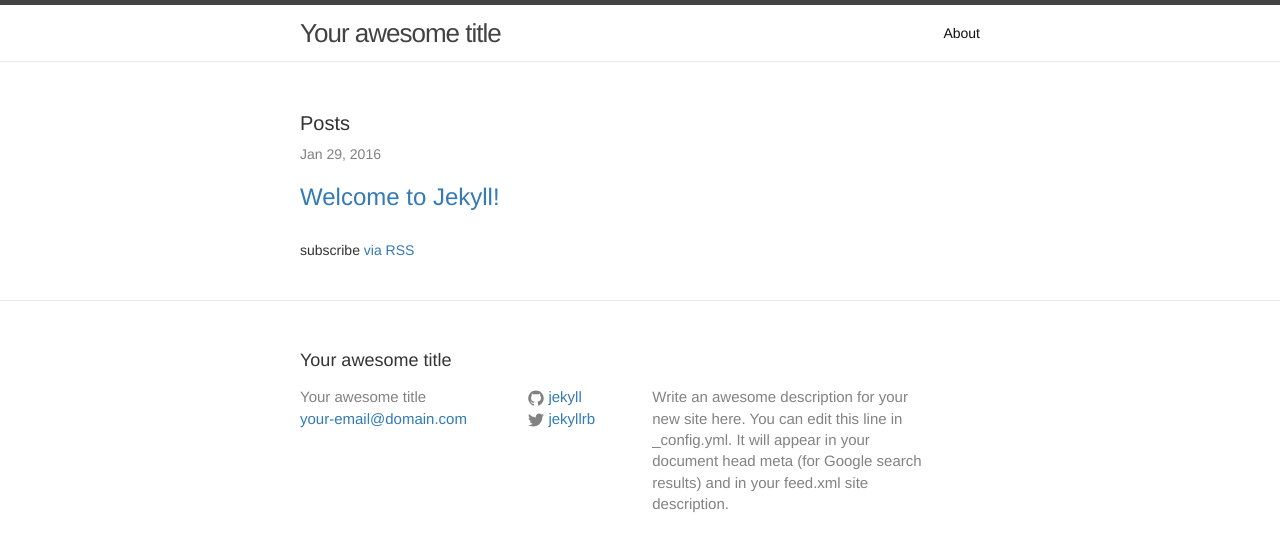
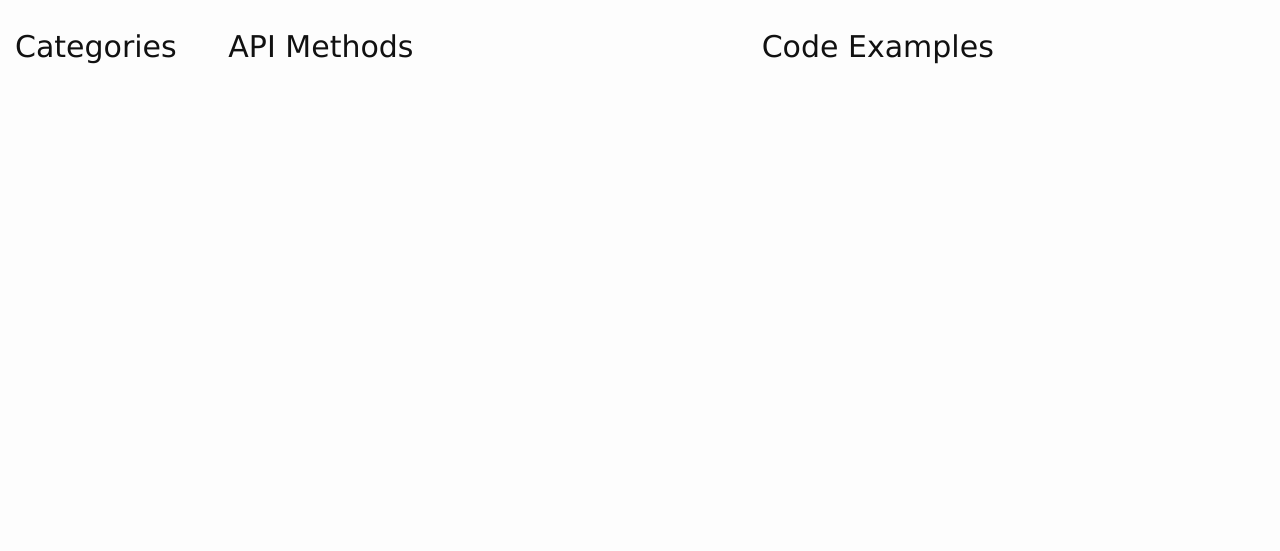
Before and after one commit to EChesters/API-Documentation-Template, a Jekyll site: the page built from index.html, in a window 1280 px wide. Shown: the top 551 px of the page. Built offline with Jekyll 4.4.1, drawn with Linux system fonts in a browser that asks for light colours; nearby versions of some CDN libraries.

Commit message:
Initial three sections + Added favicon + Deleted posts + Created custom stylesheets

```diff
--- a/_config.yml
+++ b/_config.yml
@@ -6,7 +6,7 @@
 # 'jekyll serve'. If you change this file, please restart the server process.
 
 # Site settings
-title: Your awesome title
+title: API Documentation Template
 email: your-email@domain.com
 description: > # this means to ignore newlines until "baseurl:"
   Write an awesome description for your new site here. You can edit this
@@ -14,8 +14,8 @@ description: > # this means to ignore newlines until "baseurl:"
   Google search results) and in your feed.xml site description.
 baseurl: "" # the subpath of your site, e.g. /blog
 url: "http://yourdomain.com" # the base hostname & protocol for your site
-twitter_username: jekyllrb
-github_username:  jekyll
+twitter_username: EChesters
+github_username:  EChesters
 
 # Build settings
 markdown: kramdown
--- a/_includes/head.html
+++ b/_includes/head.html
@@ -6,19 +6,18 @@
   <title>{% if page.title %}{{ page.title | escape }}{% else %}{{ site.title | escape }}{% endif %}</title>
   <meta name="description" content="{% if page.excerpt %}{{ page.excerpt | strip_html | strip_newlines | truncate: 160 }}{% else %}{{ site.description }}{% endif %}">
 
+  <link rel="shortcut icon" href="/favicon.ico" type="image/x-icon" />
+
+  <!-- Boostrap -->
+  <link rel="stylesheet" href="https://maxcdn.bootstrapcdn.com/bootstrap/3.3.6/css/bootstrap.min.css" integrity="sha384-1q8mTJOASx8j1Au+a5WDVnPi2lkFfwwEAa8hDDdjZlpLegxhjVME1fgjWPGmkzs7" crossorigin="anonymous">
+
+  <!-- Optional theme -->
+  <link rel="stylesheet" href="https://maxcdn.bootstrapcdn.com/bootstrap/3.3.6/css/bootstrap-theme.min.css" integrity="sha384-fLW2N01lMqjakBkx3l/M9EahuwpSfeNvV63J5ezn3uZzapT0u7EYsXMjQV+0En5r" crossorigin="anonymous">
+
   <link rel="stylesheet" href="{{ "/css/main.css" | prepend: site.baseurl }}">
   <link rel="canonical" href="{{ page.url | replace:'index.html','' | prepend: site.baseurl | prepend: site.url }}">
   <link rel="alternate" type="application/rss+xml" title="{{ site.title }}" href="{{ "/feed.xml" | prepend: site.baseurl | prepend: site.url }}">
 
-  <!-- Boostrap -->
-  <!-- Latest compiled and minified CSS -->
-  <link rel="stylesheet" href="https://maxcdn.bootstrapcdn.com/bootstrap/3.3.6/css/bootstrap.min.css" integrity="sha384-1q8mTJOASx8j1Au+a5WDVnPi2lkFfwwEAa8hDDdjZlpLegxhjVME1fgjWPGmkzs7" crossorigin="anonymous">
-
-<!-- Optional theme -->
-  <link rel="stylesheet" href="https://maxcdn.bootstrapcdn.com/bootstrap/3.3.6/css/bootstrap-theme.min.css" integrity="sha384-fLW2N01lMqjakBkx3l/M9EahuwpSfeNvV63J5ezn3uZzapT0u7EYsXMjQV+0En5r" crossorigin="anonymous">
-
-  <meta name="viewport" content="width=device-width, initial-scale=1">
-
-<!-- Latest compiled and minified JavaScript -->
+  <script src="https://ajax.googleapis.com/ajax/libs/jquery/1.11.3/jquery.min.js"></script>
   <script src="https://maxcdn.bootstrapcdn.com/bootstrap/3.3.6/js/bootstrap.min.js" integrity="sha384-0mSbJDEHialfmuBBQP6A4Qrprq5OVfW37PRR3j5ELqxss1yVqOtnepnHVP9aJ7xS" crossorigin="anonymous"></script>
 </head>
--- a/_includes/header.html
+++ b/_includes/header.html
@@ -13,13 +13,13 @@
         </svg>
       </a>
 
-      <div class="trigger">
+<!--       <div class="trigger">
         {% for my_page in site.pages %}
           {% if my_page.title %}
           <a class="page-link" href="{{ my_page.url | prepend: site.baseurl }}">{{ my_page.title }}</a>
           {% endif %}
         {% endfor %}
-      </div>
+      </div> -->
     </nav>
 
   </div>
--- a/_layouts/default.html
+++ b/_layouts/default.html
@@ -5,16 +5,9 @@
 
   <body>
 
-    {% include header.html %}
-
     <div class="page-content">
-      <div class="wrapper">
         {{ content }}
-      </div>
     </div>
 
-    {% include footer.html %}
-
   </body>
-
 </html>
--- a/_posts/2016-01-29-welcome-to-jekyll.markdown
+++ /dev/null
@@ -1,25 +0,0 @@
----
-layout: post
-title:  "Welcome to Jekyll!"
-date:   2016-01-29 09:41:05 +0000
-categories: jekyll update
----
-You’ll find this post in your `_posts` directory. Go ahead and edit it and re-build the site to see your changes. You can rebuild the site in many different ways, but the most common way is to run `jekyll serve`, which launches a web server and auto-regenerates your site when a file is updated.
-
-To add new posts, simply add a file in the `_posts` directory that follows the convention `YYYY-MM-DD-name-of-post.ext` and includes the necessary front matter. Take a look at the source for this post to get an idea about how it works.
-
-Jekyll also offers powerful support for code snippets:
-
-{% highlight ruby %}
-def print_hi(name)
-  puts "Hi, #{name}"
-end
-print_hi('Tom')
-#=> prints 'Hi, Tom' to STDOUT.
-{% endhighlight %}
-
-Check out the [Jekyll docs][jekyll-docs] for more info on how to get the most out of Jekyll. File all bugs/feature requests at [Jekyll’s GitHub repo][jekyll-gh]. If you have questions, you can ask them on [Jekyll Talk][jekyll-talk].
-
-[jekyll-docs]: http://jekyllrb.com/docs/home
-[jekyll-gh]:   https://github.com/jekyll/jekyll
-[jekyll-talk]: https://talk.jekyllrb.com/
--- /dev/null
+++ b/_sass/_categories.scss
@@ -0,0 +1,3 @@
+#categories {
+
+}
--- a/css/main.scss
+++ b/css/main.scss
@@ -6,7 +6,7 @@
 
 
 // Our variables
-$base-font-family: "Helvetica Neue", Helvetica, Arial, sans-serif;
+$base-font-family: "Lucida Grande", Helvetica, Arial, sans-serif;
 $base-font-size:   16px;
 $base-font-weight: 400;
 $small-font-size:  $base-font-size * 0.875;
@@ -49,5 +49,6 @@ $on-laptop:        800px;
 @import
         "base",
         "layout",
-        "syntax-highlighting"
+        "syntax-highlighting",
+        "categories"
 ;
--- a/index.html
+++ b/index.html
@@ -1,23 +1,18 @@
 ---
 layout: default
 ---
+<div class="container-fluid">
+  <div class="row">
+    <div id="categories" class="col-xs-1 col-md-2">
+      <h2>Categories</h2>
+    </div>
 
-<div class="home">
+    <div id="api" class="col-xs-1 col-md-5">
+      <h2>API Methods</h2>
+    </div>
 
-  <h1 class="page-heading">Posts</h1>
-
-  <ul class="post-list">
-    {% for post in site.posts %}
-      <li>
-        <span class="post-meta">{{ post.date | date: "%b %-d, %Y" }}</span>
-
-        <h2>
-          <a class="post-link" href="{{ post.url | prepend: site.baseurl }}">{{ post.title }}</a>
-        </h2>
-      </li>
-    {% endfor %}
-  </ul>
-
-  <p class="rss-subscribe">subscribe <a href="{{ "/feed.xml" | prepend: site.baseurl }}">via RSS</a></p>
-
+    <div id="code" class="col-xs-1 col-md-5">
+      <h2>Code Examples</h2>
+    </div>
+  </div>
 </div>
```
Also changed, not shown: favicon.ico (added).
